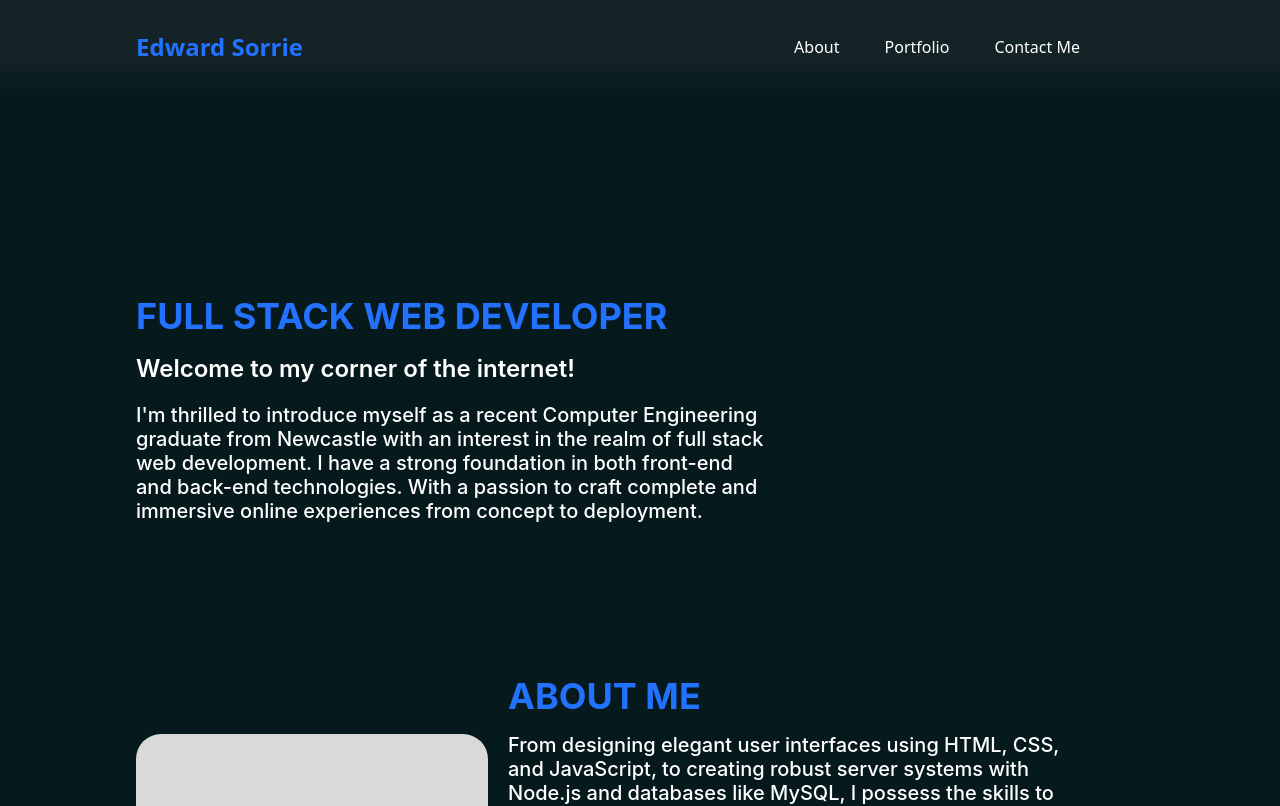
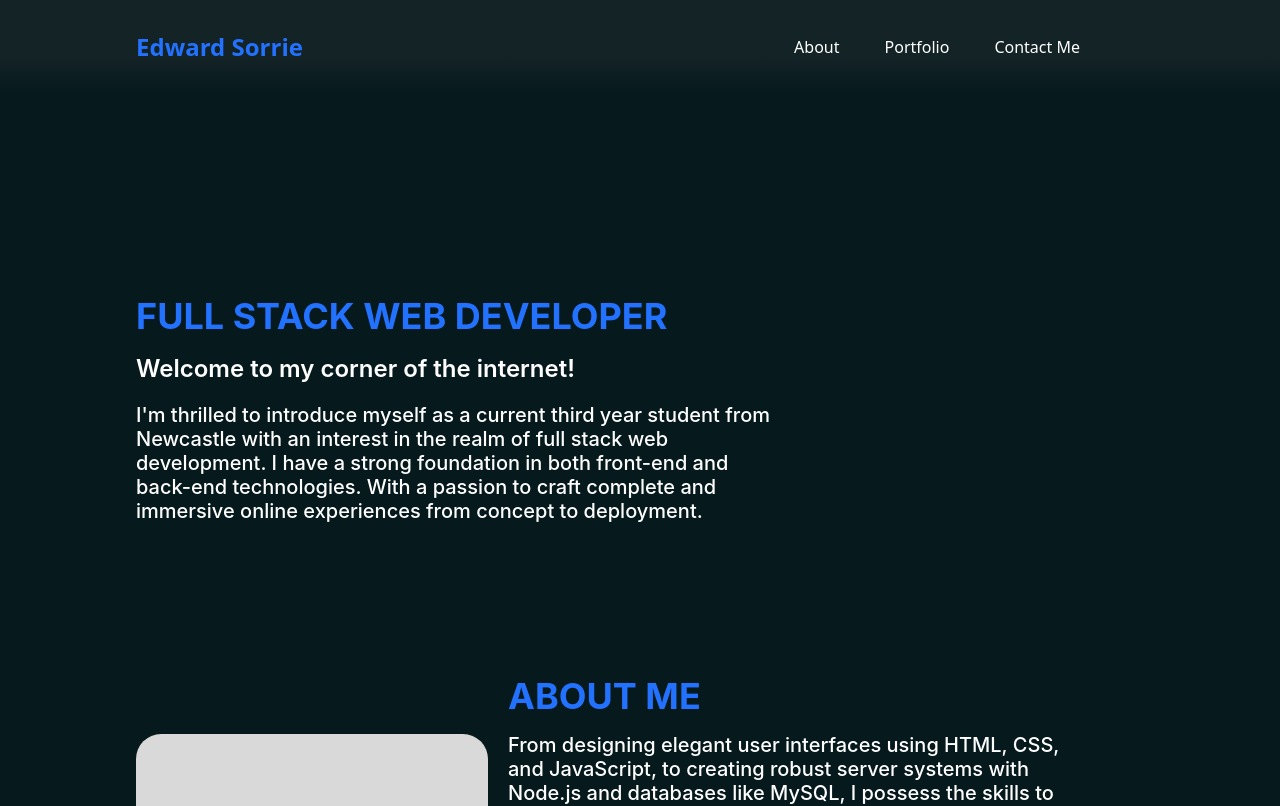
Before and after one commit to esorrie/personal-website, a React (Vite) app: page / in a window 1280 px wide. Shown: the top 806 px of the page. Built offline with nearby package versions, Linux system fonts and the light colour scheme.

Commit message:
changed intro

```diff
--- a/src/Intro.jsx
+++ b/src/Intro.jsx
@@ -11,7 +11,7 @@ const Intro = () => {
               Welcome to my corner of the internet!
             </div>
             <div className="card2 mt-5">
-              I'm thrilled to introduce myself as a recent Computer Engineering graduate from Newcastle with an interest in the realm of full stack web development. I have a strong foundation in both front-end and back-end technologies. With a passion to craft complete and immersive online experiences from concept to deployment.
+              I'm thrilled to introduce myself as a current third year student from Newcastle with an interest in the realm of full stack web development. I have a strong foundation in both front-end and back-end technologies. With a passion to craft complete and immersive online experiences from concept to deployment.
             </div>
         </div>
     );
```
